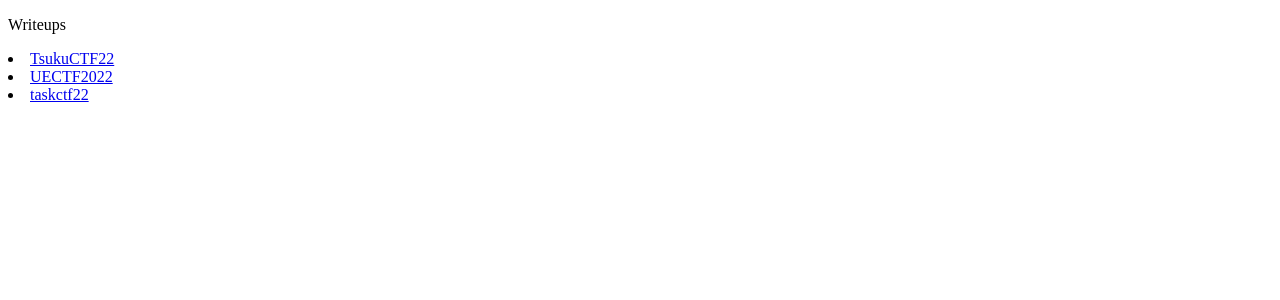
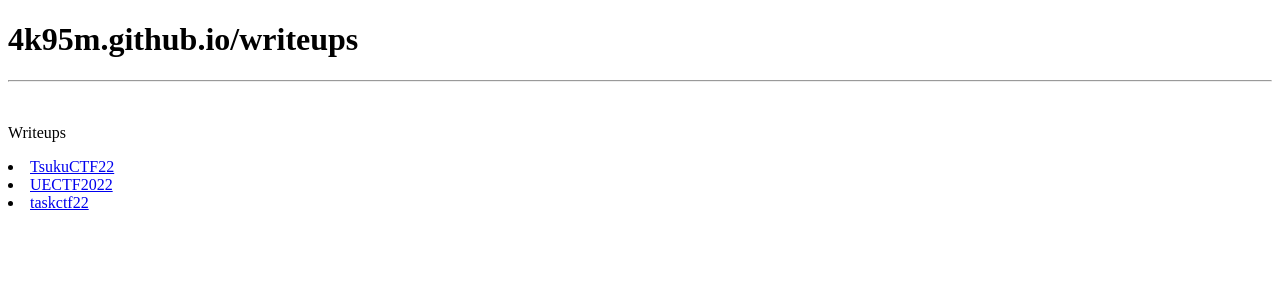
Before and after one commit to 4k95m/4k95m.github.io, a Next.js app: page /writeups in a window 1280 px wide. Shown: the top 300 px of the page. Built offline with nearby package versions, Linux system fonts and the light colour scheme.

Commit message:
edited writeups.js

```diff
--- a/pages/writeups.js
+++ b/pages/writeups.js
@@ -1,8 +1,12 @@
 export default () => (
-  <div>
-    <p>Writeups</p>
+  <>
+    <h1>4k95m.github.io/writeups</h1>
+    <hr />
+    <br />
+      <div><p>Writeups</p>
 	<li><a href="https://material-paneer-4f8.notion.site/TsukuCTF22-Writeup-423203c585444494bdbc2dec05fe08b2">TsukuCTF22</a></li>
         <li><a href="https://material-paneer-4f8.notion.site/UECTF2022-Writeup-424cfdca7e6e4d0e83faefc1a7bcea45">UECTF2022</a></li>
         <li><a href="https://material-paneer-4f8.notion.site/taskctf22-Writeup-b66e944e918a42ce9d86cce35199d95d">taskctf22</a></li>
-  </div>
+      </div>
+  </>
 )
```
Also changed, not shown: pages/index.js (+4 -3 lines).
